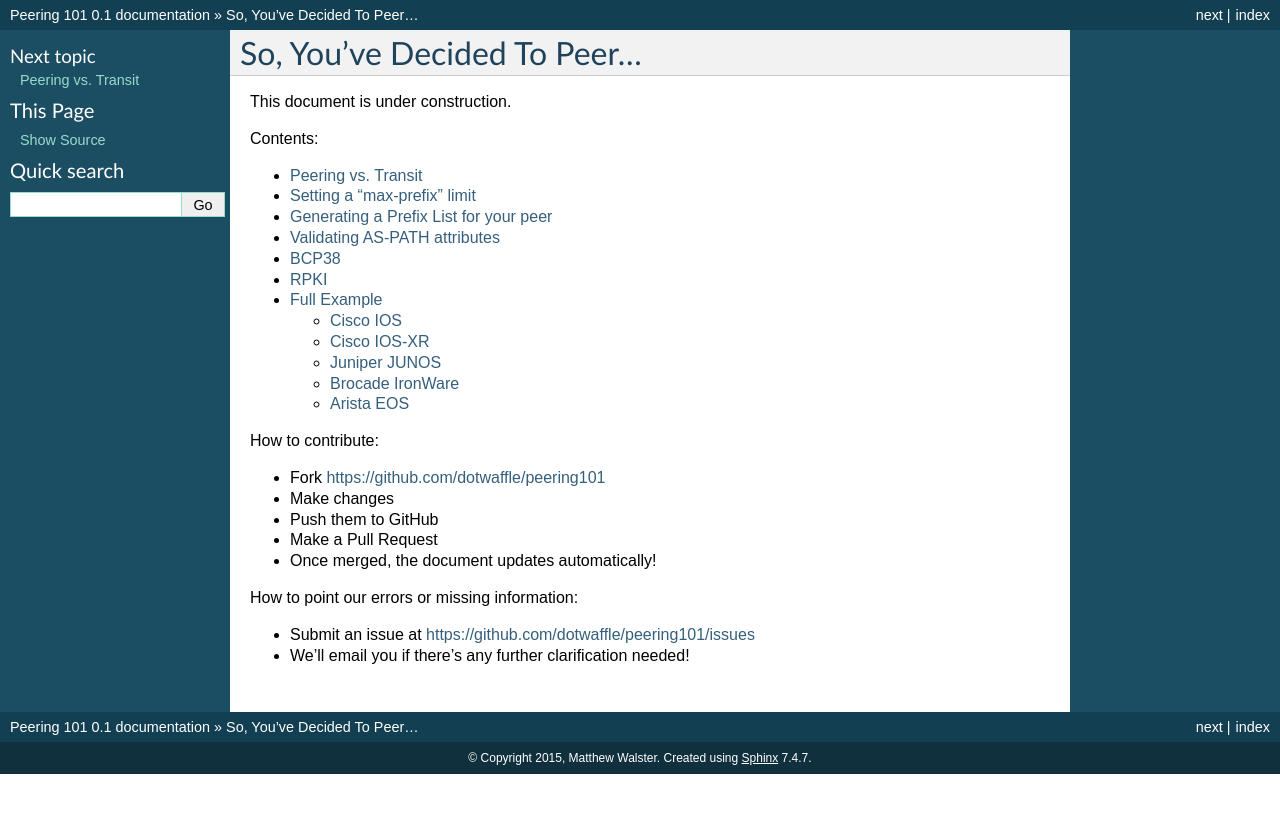
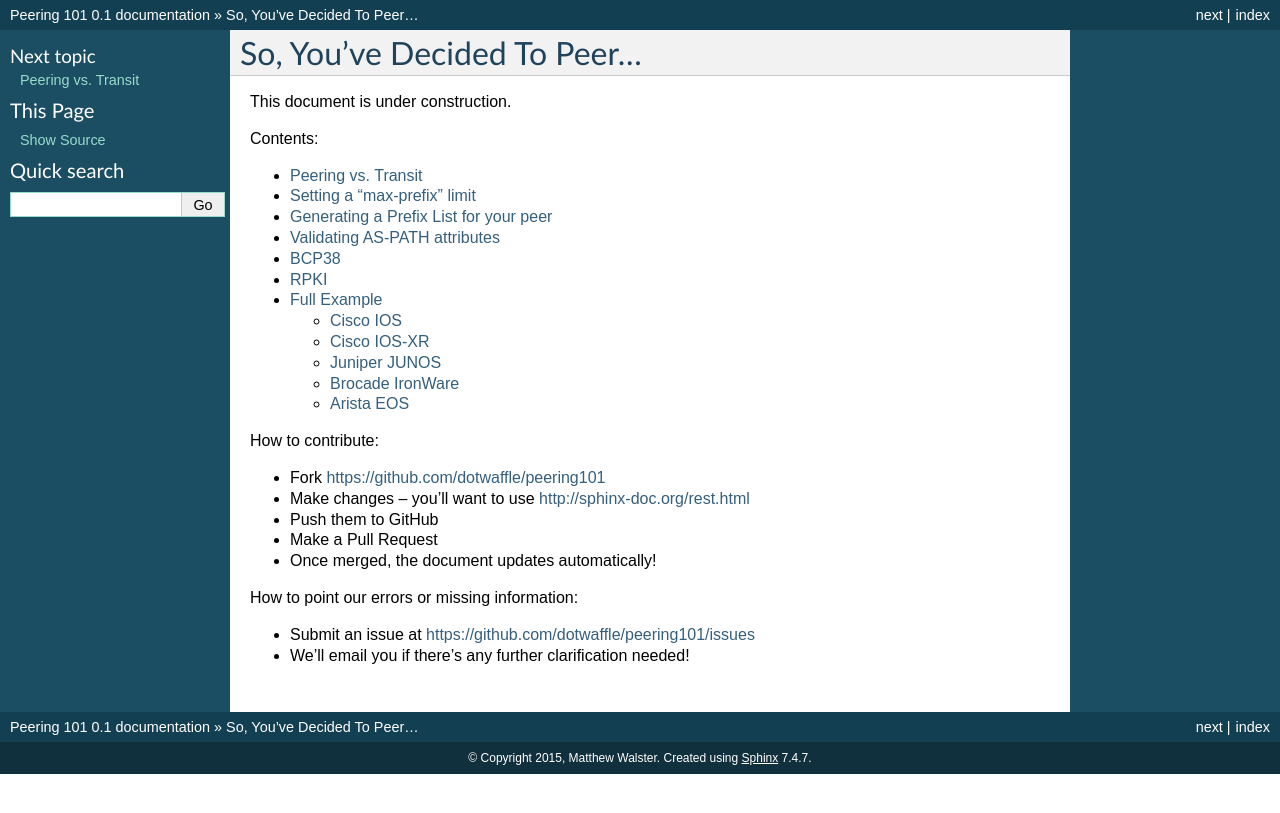
Before and after one commit to dotwaffle/peering101, a Sphinx documentation site: the page built from source/index.rst, in a window 1280 px wide. Shown: the top 813 px of the page. Built offline with Sphinx 7.4.7, drawn with Linux system fonts in a browser that asks for light colours.

Commit message:
Make reference to document style guidelines

```diff
--- a/source/index.rst
+++ b/source/index.rst
@@ -24,7 +24,7 @@ Contents:
 How to contribute:
 
 * Fork https://github.com/dotwaffle/peering101
-* Make changes
+* Make changes -- you'll want to use http://sphinx-doc.org/rest.html
 * Push them to GitHub
 * Make a Pull Request
 * Once merged, the document updates automatically!
```
